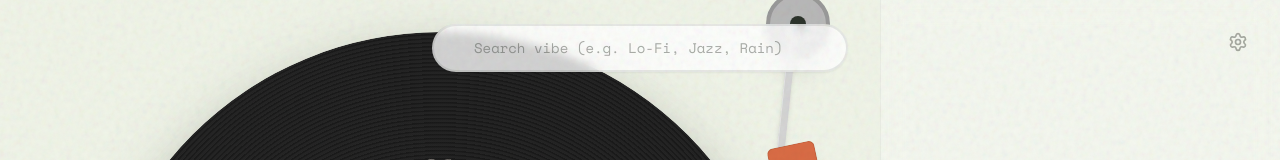
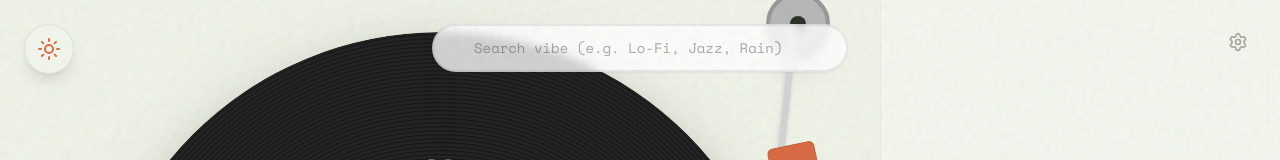
Before and after one commit to Akshitwadhwa/RetroGroove-Focus, a React (Vite) app: page / in a window 1280 px wide. Shown: the top 160 px of the page. Built offline with nearby package versions, Linux system fonts and the light colour scheme.

Commit message:
Add dark mode feature

```diff
--- a/App.tsx
+++ b/App.tsx
@@ -4,6 +4,7 @@ import Timer from './components/Timer';
 import TrackSearch from './components/TrackSearch';
 import GrainOverlay from './components/GrainOverlay';
 import SettingsModal from './components/SettingsModal';
+import DarkModeToggle from './components/DarkModeToggle';
 import { AudiusTrack, PlayerState, TimerState } from './types';
 import { getStreamUrl } from './services/audius';
 import { Volume2, VolumeX, Settings } from 'lucide-react';
@@ -32,6 +33,26 @@ const App: React.FC = () => {
   });
 
   const [isMuted, setIsMuted] = useState(false);
+  const [isDarkMode, setIsDarkMode] = useState(() => {
+    // Check localStorage for saved preference, default to false (light mode)
+    const saved = localStorage.getItem('darkMode');
+    return saved ? JSON.parse(saved) : false;
+  });
+
+  // --- Dark Mode Logic ---
+
+  useEffect(() => {
+    localStorage.setItem('darkMode', JSON.stringify(isDarkMode));
+    if (isDarkMode) {
+      document.documentElement.classList.add('dark');
+    } else {
+      document.documentElement.classList.remove('dark');
+    }
+  }, [isDarkMode]);
+
+  const toggleDarkMode = () => {
+    setIsDarkMode(prev => !prev);
+  };
 
   // --- Audio Logic ---
 
@@ -108,8 +129,11 @@ const App: React.FC = () => {
   };
 
   return (
-    <div className="relative min-h-screen w-full flex flex-col md:flex-row overflow-hidden bg-matcha selection:bg-retro-orange selection:text-white">
+    <div className="relative min-h-screen w-full flex flex-col md:flex-row overflow-hidden bg-matcha dark:bg-charcoal selection:bg-retro-orange selection:text-white transition-colors duration-500">
       <GrainOverlay />
+
+      {/* Dark Mode Toggle */}
+      <DarkModeToggle isDark={isDarkMode} onToggle={toggleDarkMode} />
 
       {/* Search Bar */}
       <TrackSearch onSelectTrack={handleTrackSelect} currentTrack={player.currentTrack} />
@@ -130,17 +154,17 @@ const App: React.FC = () => {
 
         {/* Track Info (Mobile mostly, but nice generally) */}
         <div className="mt-12 text-center max-w-md">
-           <h1 className="text-2xl md:text-3xl font-bold text-charcoal truncate">
+          <h1 className="text-2xl md:text-3xl font-bold text-charcoal dark:text-matcha truncate transition-colors duration-500">
             {player.currentTrack ? player.currentTrack.title : "No Track Selected"}
           </h1>
-           <p className="text-charcoal/60 font-mono mt-2 uppercase tracking-widest text-sm">
+          <p className="text-charcoal/60 dark:text-matcha/60 font-mono mt-2 uppercase tracking-widest text-sm transition-colors duration-500">
             {player.currentTrack ? player.currentTrack.user.name : "Select music to begin"}
           </p>
         </div>
       </main>
 
       {/* Right / Bottom Section: Sidebar Controls */}
-      <aside className="w-full md:w-[400px] bg-white/30 backdrop-blur-md border-l border-charcoal/5 p-8 flex flex-col items-center justify-center z-20 gap-8 relative">
+      <aside className="w-full md:w-[400px] bg-white/30 dark:bg-charcoal/30 backdrop-blur-md border-l border-charcoal/5 dark:border-matcha/5 p-8 flex flex-col items-center justify-center z-20 gap-8 relative transition-colors duration-500">
 
         {/* Settings Button (Absolute Top Right) */}
         <button
@@ -162,7 +186,7 @@ const App: React.FC = () => {
 
         {/* Volume Control */}
         <div className="flex items-center space-x-4 w-full max-w-[200px]">
-           <button onClick={() => setIsMuted(!isMuted)} className="text-charcoal hover:text-retro-orange transition-colors">
+          <button onClick={() => setIsMuted(!isMuted)} className="text-charcoal dark:text-matcha hover:text-retro-orange transition-colors">
             {isMuted ? <VolumeX size={20} /> : <Volume2 size={20} />}
           </button>
           <input
@@ -172,12 +196,12 @@ const App: React.FC = () => {
             step="0.01"
             value={player.volume}
             onChange={(e) => setPlayer(prev => ({ ...prev, volume: parseFloat(e.target.value) }))}
-             className="w-full h-1 bg-charcoal/20 rounded-lg appearance-none cursor-pointer [&::-webkit-slider-thumb]:appearance-none [&::-webkit-slider-thumb]:w-3 [&::-webkit-slider-thumb]:h-3 [&::-webkit-slider-thumb]:rounded-full [&::-webkit-slider-thumb]:bg-retro-orange"
+            className="w-full h-1 bg-charcoal/20 dark:bg-matcha/20 rounded-lg appearance-none cursor-pointer [&::-webkit-slider-thumb]:appearance-none [&::-webkit-slider-thumb]:w-3 [&::-webkit-slider-thumb]:h-3 [&::-webkit-slider-thumb]:rounded-full [&::-webkit-slider-thumb]:bg-retro-orange"
           />
         </div>
 
         {/* Footer Info */}
-        <div className="absolute bottom-4 text-[10px] text-charcoal/30 font-mono text-center w-full px-4">
+        <div className="absolute bottom-4 text-[10px] text-charcoal/30 dark:text-matcha/30 font-mono text-center w-full px-4 transition-colors duration-500">
           <p>POWERED BY AUDIUS • BUILT FOR FOCUS</p>
         </div>
       </aside>
--- /dev/null
+++ b/components/DarkModeToggle.tsx
@@ -0,0 +1,42 @@
+import React from 'react';
+import { Moon, Sun } from 'lucide-react';
+
+interface DarkModeToggleProps {
+    isDark: boolean;
+    onToggle: () => void;
+}
+
+const DarkModeToggle: React.FC<DarkModeToggleProps> = ({ isDark, onToggle }) => {
+    return (
+        <button
+            onClick={onToggle}
+            className="fixed top-6 left-6 z-50 p-3 rounded-full bg-white/20 dark:bg-charcoal/20 backdrop-blur-md border border-charcoal/10 dark:border-white/10 hover:scale-110 active:scale-95 transition-all duration-300 shadow-lg hover:shadow-xl group"
+            aria-label={isDark ? 'Switch to light mode' : 'Switch to dark mode'}
+        >
+            <div className="relative w-6 h-6">
+                {/* Sun Icon */}
+                <Sun
+                    size={24}
+                    className={`absolute inset-0 text-retro-orange transition-all duration-500 ${isDark
+                            ? 'opacity-0 rotate-90 scale-0'
+                            : 'opacity-100 rotate-0 scale-100'
+                        }`}
+                />
+                {/* Moon Icon */}
+                <Moon
+                    size={24}
+                    className={`absolute inset-0 text-blue-300 transition-all duration-500 ${isDark
+                            ? 'opacity-100 rotate-0 scale-100'
+                            : 'opacity-0 -rotate-90 scale-0'
+                        }`}
+                />
+            </div>
+
+            {/* Glow effect on hover */}
+            <div className={`absolute inset-0 rounded-full blur-md opacity-0 group-hover:opacity-50 transition-opacity duration-300 ${isDark ? 'bg-blue-300' : 'bg-retro-orange'
+                }`} />
+        </button>
+    );
+};
+
+export default DarkModeToggle;
--- a/index.html
+++ b/index.html
@@ -8,6 +8,7 @@
     <link href="https://fonts.googleapis.com/css2?family=Space+Mono:ital,wght@0,400;0,700;1,400&display=swap" rel="stylesheet">
     <script>
       tailwind.config = {
+        darkMode: 'class',
         theme: {
           extend: {
             fontFamily: {
```
Lines whose indentation alone changed are shown as unchanged.
